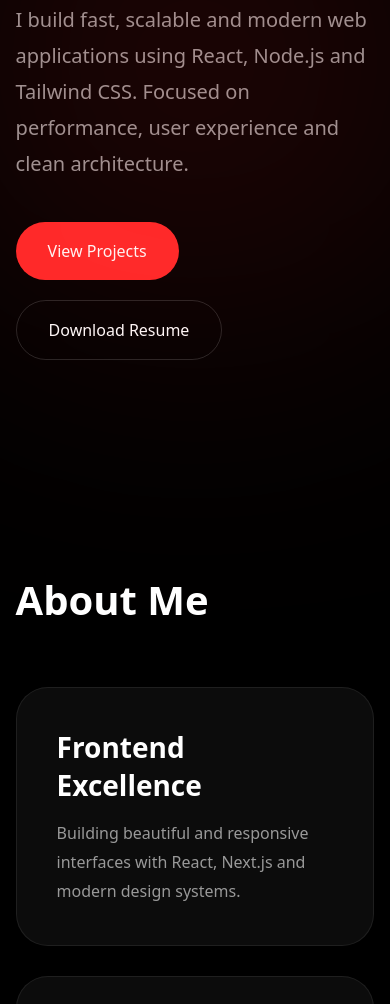
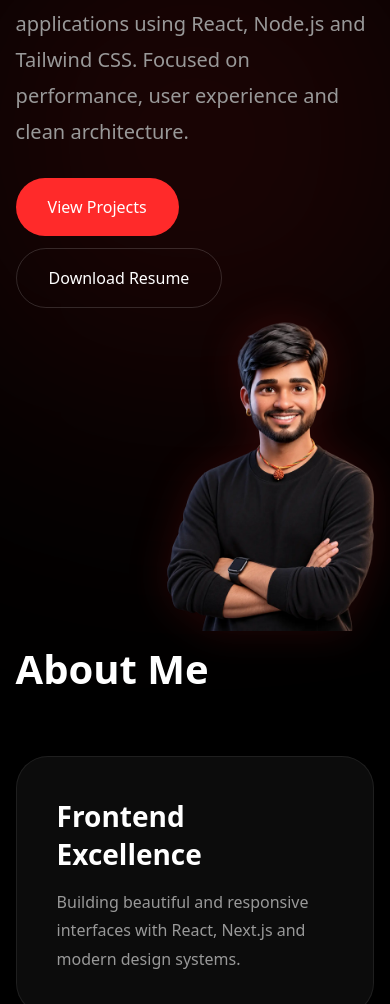
Before and after one commit to prashanthbingi949/my-portfolio, a plain HTML site: page index.html in a window 390 px wide. Shown: the part 362-1366 px from the top of the page. Drawn offline with Linux system fonts and the light colour scheme.

Commit message:
Fix hero avatar layout and mobile CSS

```diff
--- a/index.html
+++ b/index.html
@@ -108,10 +108,16 @@ section{
 }
 
 .hero{
-  min-height:100vh;
+  min-height:auto;
   display:flex;
   align-items:center;
   position:relative;
+  padding-top:120px;
+  padding-bottom:0;
+}
+
+#about{
+  padding-top:0;
 }
 
 .glow{
@@ -157,6 +163,46 @@ section{
   gap:20px;
   margin-top:40px;
   flex-wrap:wrap;
+}
+
+.hero-wrapper{
+  display:flex;
+  align-items:center;
+  justify-content:space-between;
+  gap:60px;
+  position:relative;
+  z-index:2;
+}
+
+.hero-content{
+  flex:1;
+  min-width:0;
+}
+
+.hero-avatar{
+  flex:0 0 460px;
+  display:flex;
+  justify-content:flex-end;
+  perspective:1000px;
+  align-self:center;
+}
+
+.hero-avatar img{
+  width:430px;
+  max-width:100%;
+  height:auto;
+  display:block;
+  cursor:pointer;
+  transform-style:preserve-3d;
+  transition:transform .25s ease, filter .25s ease;
+  filter:drop-shadow(0 0 20px rgba(255,42,42,.15));
+  will-change:transform,filter;
+}
+
+.hero-avatar img:hover{
+  filter:
+    drop-shadow(0 0 35px rgba(255,42,42,.35))
+    drop-shadow(0 0 70px rgba(255,42,42,.12));
 }
 
 .section-title{
@@ -272,7 +318,6 @@ footer{
 }
 
 @media(max-width:900px){
-
   .grid-2,
   .grid-3{
     grid-template-columns:1fr;
@@ -288,11 +333,36 @@ footer{
 
   .hero{
     padding-top:100px;
+    padding-bottom:10px;
+  }
+
+  .hero-wrapper{
+    flex-direction:column;
+    align-items:stretch;
+    gap:18px;
+  }
+
+  .hero-content{
+    width:100%;
   }
 
   .hero-buttons{
     flex-direction:column;
     align-items:flex-start;
+    gap:12px;
+    margin-top:28px;
+  }
+
+  .hero-avatar{
+    flex:0 0 auto;
+    width:100%;
+    justify-content:flex-end;
+    margin-top:-10px;
+  }
+
+  .hero-avatar img{
+    width:210px;
+    max-width:55vw;
   }
 }
 </style>
@@ -318,7 +388,9 @@ footer{
 <section class="hero">
   <div class="glow"></div>
 
-  <div class="container">
+  <div class="container hero-wrapper">
+
+    <div class="hero-content">
 
       <div class="hero-subtitle">
         FULL STACK DEVELOPER
@@ -343,6 +415,12 @@ footer{
         <a href="#" class="btn btn-secondary">
           Download Resume
         </a>
+      </div>
+
+    </div>
+
+    <div class="hero-avatar">
+      <img src="avatar.webp" alt="Sai Prashanth">
     </div>
 
   </div>
@@ -519,5 +597,28 @@ const observer = new IntersectionObserver(entries => {
 reveals.forEach(el => observer.observe(el));
 </script>
 
+<script>
+const avatar = document.querySelector('.hero-avatar img');
+
+if(avatar && window.matchMedia('(pointer:fine)').matches){
+  avatar.addEventListener('mousemove',(e)=>{
+    const rect = avatar.getBoundingClientRect();
+    const x = e.clientX - rect.left;
+    const y = e.clientY - rect.top;
+
+    const rotateY = ((x / rect.width) - 0.5) * 18;
+    const rotateX = ((y / rect.height) - 0.5) * -18;
+
+    avatar.style.transform =
+      `perspective(1000px) rotateX(${rotateX}deg) rotateY(${rotateY}deg) scale(1.04)`;
+  });
+
+  avatar.addEventListener('mouseleave',()=>{
+    avatar.style.transform =
+      'perspective(1000px) rotateX(0) rotateY(0) scale(1)';
+  });
+}
+</script>
+
 </body>
 </html>
```
Lines whose indentation alone changed are shown as unchanged.
